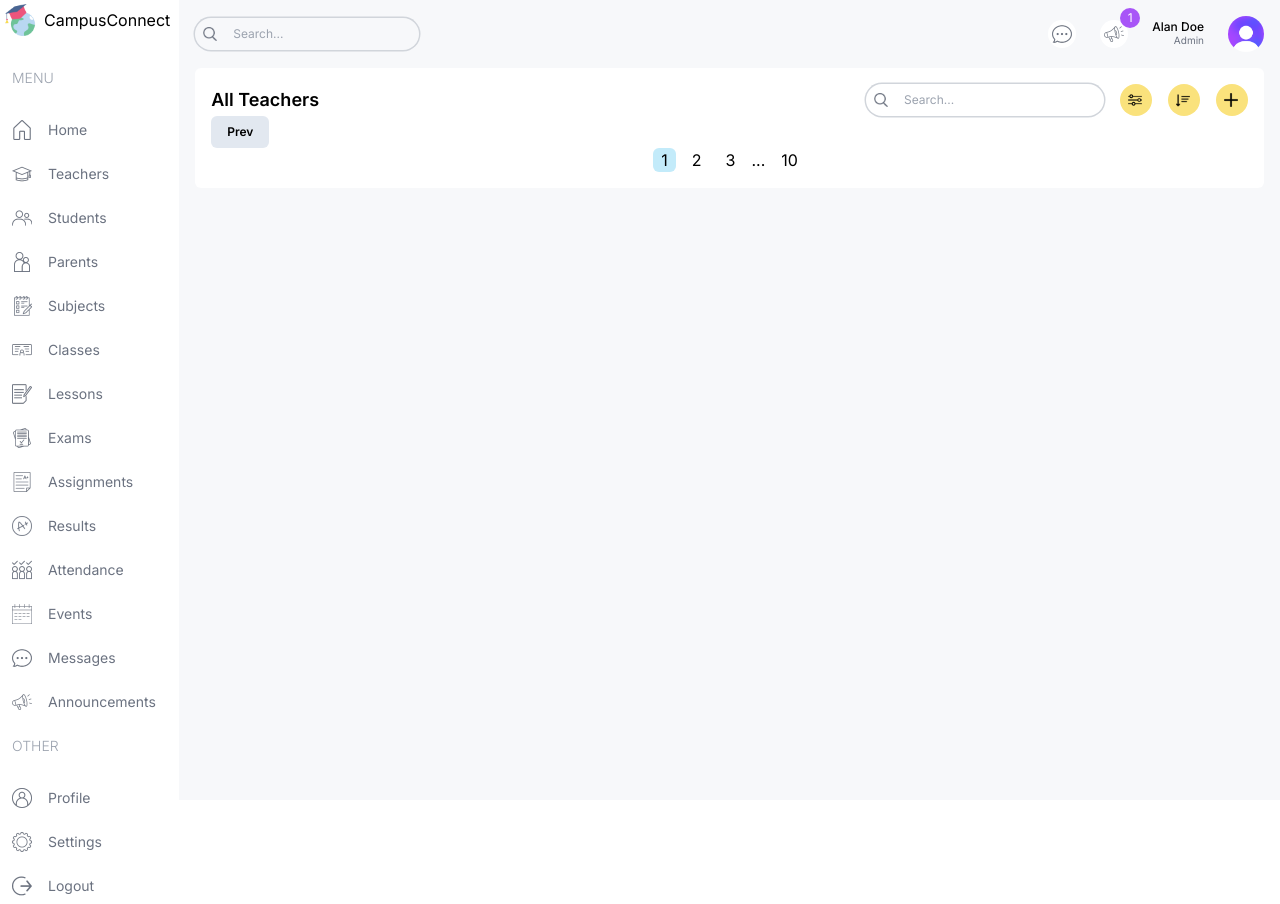
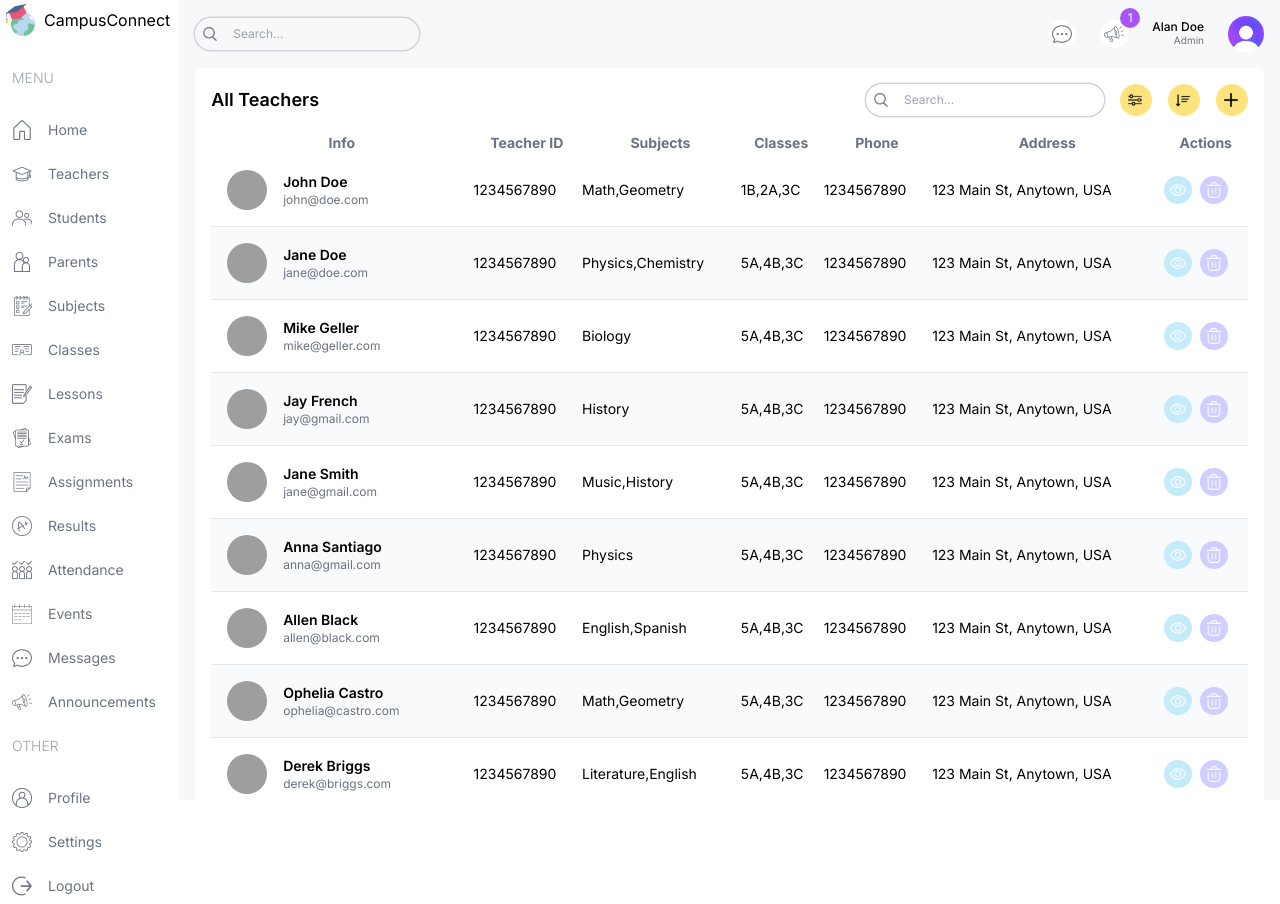
Before and after one commit to mehmetpektass/SchoolManagementProject, a Next.js app in the folder main/: page /list/teachers in a window 1280 px wide. Built offline with nearby package versions, Linux system fonts and the light colour scheme; grey boxes are pictures that could not be loaded.

Commit message:
created teacher table

```diff
--- a/main/next.config.mjs
+++ b/main/next.config.mjs
@@ -1,4 +1,8 @@
 /** @type {import('next').NextConfig} */
-const nextConfig = {};
+const nextConfig = {
+    images: {
+        remotePatterns: [{ hostname: "images.pexels.com" }],
+      },
+};
 
 export default nextConfig;
--- a/main/src/app/(dashboard)/list/teachers/page.tsx
+++ b/main/src/app/(dashboard)/list/teachers/page.tsx
@@ -1,9 +1,106 @@
 import Pagination from '@/components/Pagination'
+import Table from '@/components/Table';
 import TableSearch from '@/components/TableSearch'
+import { role, teachersData } from '@/lib/data';
 import Image from 'next/image'
+import Link from 'next/link';
 import React from 'react'
 
+
+type Teacher = {
+    id: number;
+    teacherId: string;
+    name: string;
+    email?: string;
+    photo: string;
+    phone: string;
+    subjects: string[];
+    classes: string[];
+    address: string;
+  };
+
+
+
+const columns = [
+    {
+      header: "Info",
+      accessor: "info",
+    },
+    {
+      header: "Teacher ID",
+      accessor: "teacherId",
+      className: "hidden md:table-cell",
+    },
+    {
+      header: "Subjects",
+      accessor: "subjects",
+      className: "hidden md:table-cell",
+    },
+    {
+      header: "Classes",
+      accessor: "classes",
+      className: "hidden md:table-cell",
+    },
+    {
+      header: "Phone",
+      accessor: "phone",
+      className: "hidden lg:table-cell",
+    },
+    {
+      header: "Address",
+      accessor: "address",
+      className: "hidden lg:table-cell",
+    },
+    {
+      header: "Actions",
+      accessor: "action",
+    },
+  ];
+
+
 const TeacherListPage = () => {
+
+    const renderRow = (item: Teacher) => (
+        <tr
+          key={item.id}
+          className="border-b border-gray-200 even:bg-slate-50 text-sm hover:bg-lamaPurpleLight"
+        >
+          <td className="flex items-center gap-4 p-4">
+            <Image
+              src={item.photo}
+              alt=""
+              width={40}
+              height={40}
+              className="md:hidden xl:block w-10 h-10 rounded-full object-cover"
+            />
+            <div className="flex flex-col">
+              <h3 className="font-semibold">{item.name}</h3>
+              <p className="text-xs text-gray-500">{item?.email}</p>
+            </div>
+          </td>
+          <td className="hidden md:table-cell">{item.teacherId}</td>
+          <td className="hidden md:table-cell">{item.subjects.join(",")}</td>
+          <td className="hidden md:table-cell">{item.classes.join(",")}</td>
+          <td className="hidden md:table-cell">{item.phone}</td>
+          <td className="hidden md:table-cell">{item.address}</td>
+          <td>
+            <div className="flex items-center gap-2">
+              <Link href={`/list/teachers/${item.id}`}>
+                <button className="w-7 h-7 flex items-center justify-center rounded-full bg-lamaSky">
+                  <Image src="/view.png" alt="" width={16} height={16} />
+                </button>
+              </Link>
+              {role === "admin" && (
+                <button className="w-7 h-7 flex items-center justify-center rounded-full bg-lamaPurple">
+                  <Image src="/delete.png" alt="" width={16} height={16} />
+                </button>
+
+              )}
+            </div>
+          </td>
+        </tr>
+      );
+
   return (
     <div className='bg-white p-4 rounded-md flex-1 m-4 mt-0'>
         <div className='flex items-center justify-between'>
@@ -23,7 +120,7 @@
                 </div>
             </div>
         </div>
-        <div></div>
+        <Table columns={columns} renderRow={renderRow} data={teachersData}/>
         <Pagination/>
     </div>
   )
--- /dev/null
+++ b/main/src/components/Table.tsx
@@ -0,0 +1,27 @@
+
+import React from "react";
+
+const Table = ({
+  columns,
+  renderRow,
+  data,
+}: {
+  columns: { header: string; accessor: string; className?: string }[];
+  renderRow: (item: any) => React.ReactNode;
+  data: any[];
+}) => {
+  return (
+    <table className="w-full mt-4">
+      <thead>
+        <tr className="text-gray-500 text-sm">
+          {columns.map((col) => (
+            <th key={col.accessor}>{col.header}</th>
+          ))}
+        </tr>
+      </thead>
+      <tbody>{data.map((item) => renderRow(item))} </tbody>
+    </table>
+  );
+};
+
+export default Table;
```
